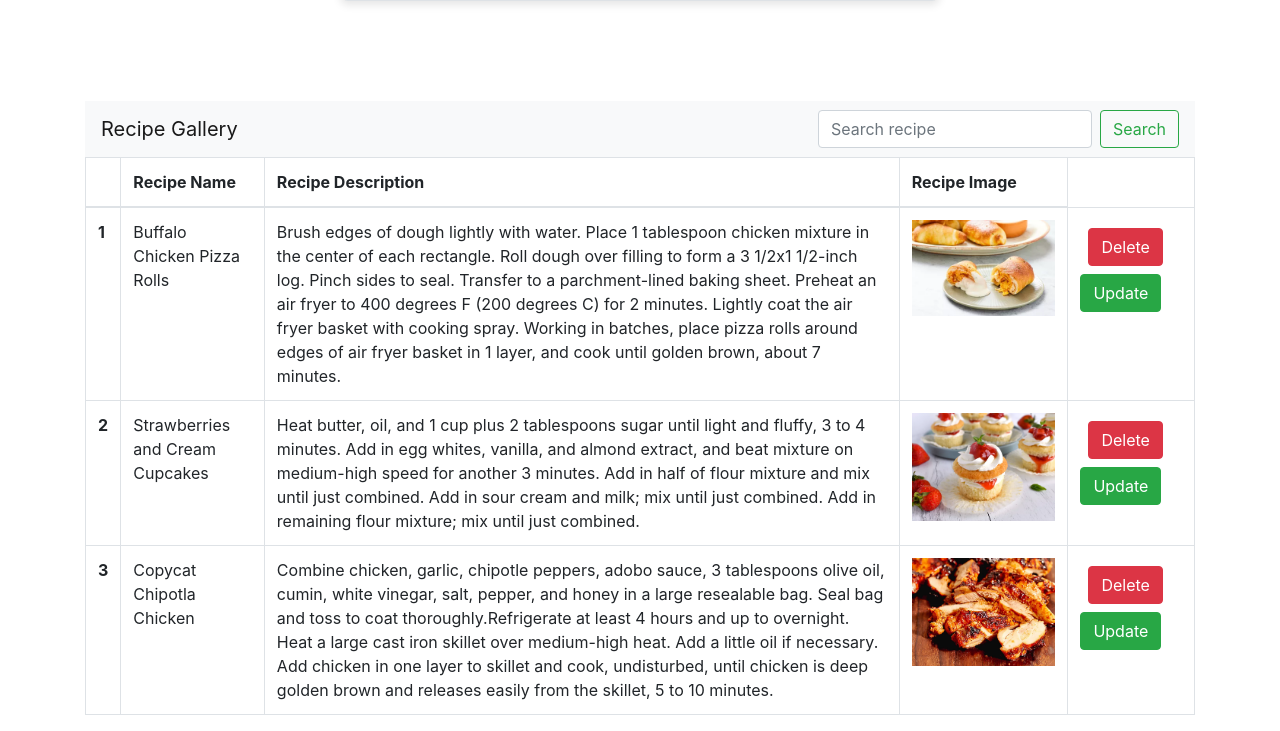
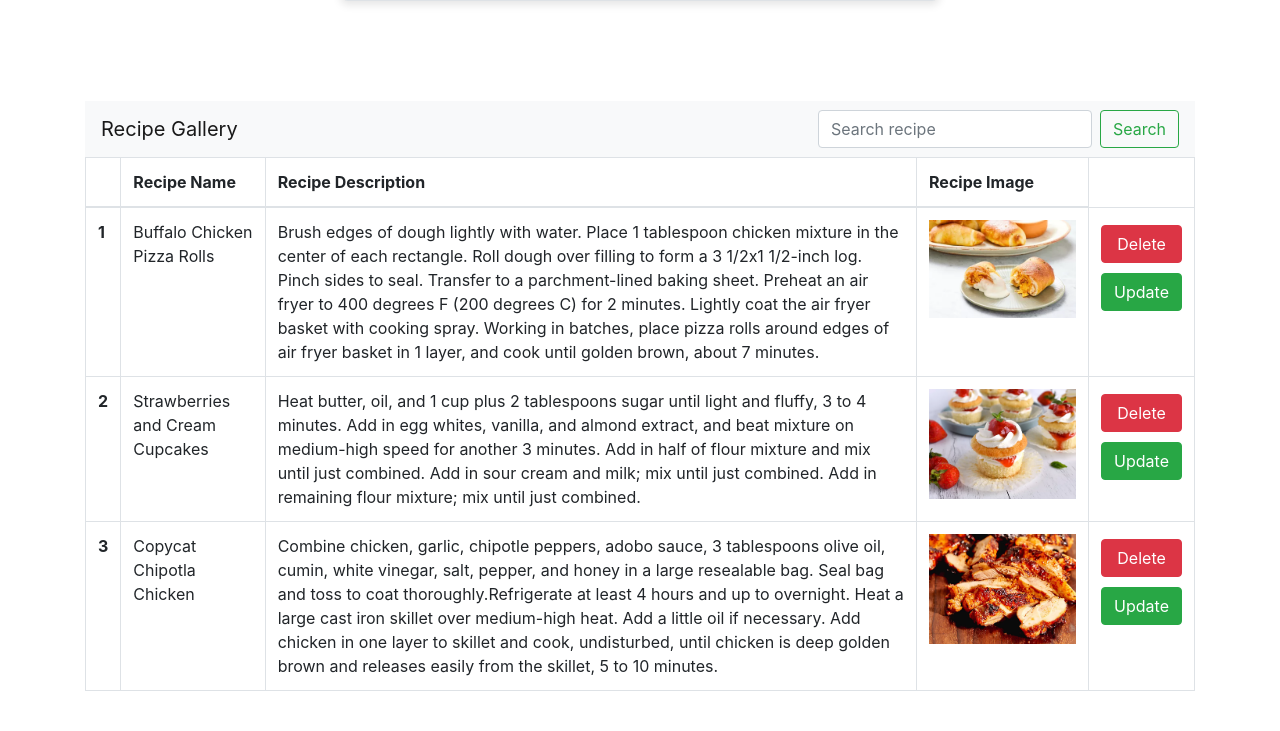
Before and after one commit to jhapriyanshu16/django-recipe-proj, a Django app: page / in a window 1280 px wide. Shown: the part 549-1280 px from the top of the page. After the commit the page ends 1240 px from the top, so only its background shows below. Run offline with Django 5.2, Linux system fonts and the light colour scheme; data comes from the database, SQL or seed files in the repository; both versions use the stored data as it was after the commit; some libraries are stand-ins or nearby versions.

Commit message:
fixed delete and update btn size issue and added hover affect to recipe img in the display table

```diff
--- a/vege/templates/receipes/receipes.html
+++ b/vege/templates/receipes/receipes.html
@@ -35,6 +35,22 @@
 
         .form-group {
             margin-bottom: 1.5rem;
+        }
+
+        td img:hover {
+            transform: scale(1.15);
+        }
+
+        .btn-group-custom {
+            display: flex;
+            flex-direction: column;
+            align-items: center;
+        }
+
+        .btn-custom {
+            width: 100%;
+            text-align: center;
+            margin: 5px 0;
         }
     </style>
 </head>
@@ -90,12 +106,14 @@
                     <td>{{receipe.receipe_description}}</td>
                     <td>
                         <img src="/media/{{receipe.receipe_image}}"
-                            style="display: block;margin-left: auto;margin-right: auto;width: 100%;" alt="No image to display">
+                            style="display: block;margin-left: auto;margin-right: auto;width: 100%;"
+                            alt="No image to display">
                     </td>
                     <td>
-                        <a href="/delete-receipe/{{receipe.id}}" class="btn btn-danger m-2"> Delete </a>
-                        <a href="/update-receipe/{{receipe.id}}" class="btn btn-success">Update</a>
-
+                        <div class="btn-group-custom">
+                            <a href="/delete-receipe/{{ receipe.id }}" class="btn btn-danger btn-custom">Delete</a>
+                            <a href="/update-receipe/{{ receipe.id }}" class="btn btn-success btn-custom">Update</a>
+                        </div>
                     </td>
                 </tr>
                 {% endfor %}
```
Also changed, not shown: db.sqlite3, 1 other file.
